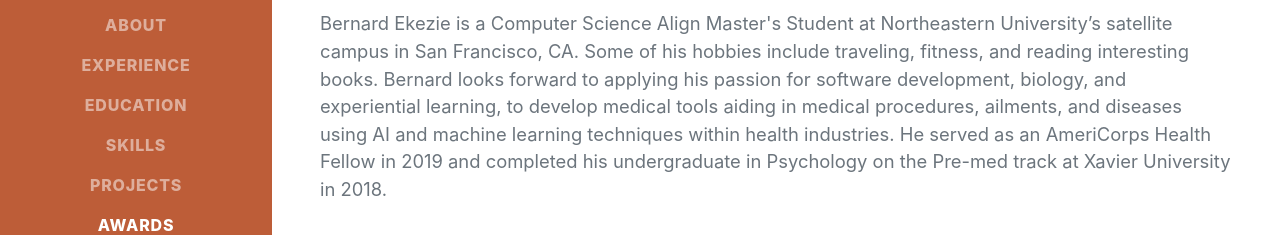
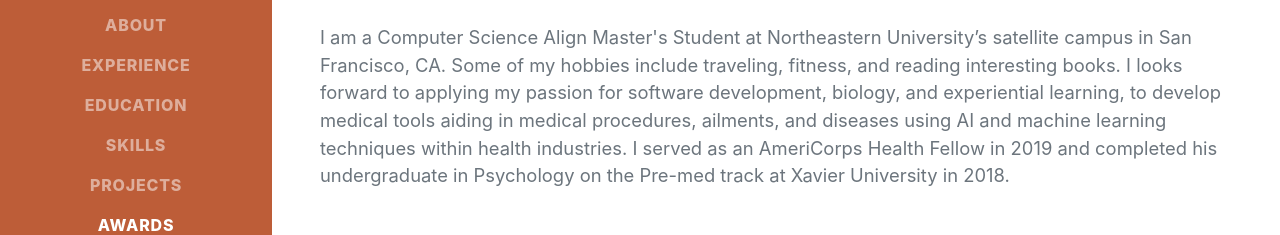
Before and after one commit to ekezieb/PersonalWebsite, a plain HTML site: page index.html in a window 1280 px wide. Shown: the part 349-584 px from the top of the page. Drawn offline with nearby package versions, Linux system fonts and the light colour scheme; a web font is replaced by a local one.

Commit message:
Update index.html

```diff
--- a/index.html
+++ b/index.html
@@ -107,15 +107,15 @@
                         >
                     </div>
                     <p class="lead mb-5">
-                        Bernard Ekezie is a Computer Science Align Master's
+                        I am a Computer Science Align Master's
                         Student at Northeastern University’s satellite campus in
-                        San Francisco, CA. Some of his hobbies include
+                        San Francisco, CA. Some of my hobbies include
                         traveling, fitness, and reading interesting books.
-                        Bernard looks forward to applying his passion for
+                        I looks forward to applying my passion for
                         software development, biology, and experiential
                         learning, to develop medical tools aiding in medical
                         procedures, ailments, and diseases using AI and machine
-                        learning techniques within health industries. He served
+                        learning techniques within health industries. I served
                         as an AmeriCorps Health Fellow in 2019 and completed his
                         undergraduate in Psychology on the Pre-med track at
                         Xavier University in 2018.
```
